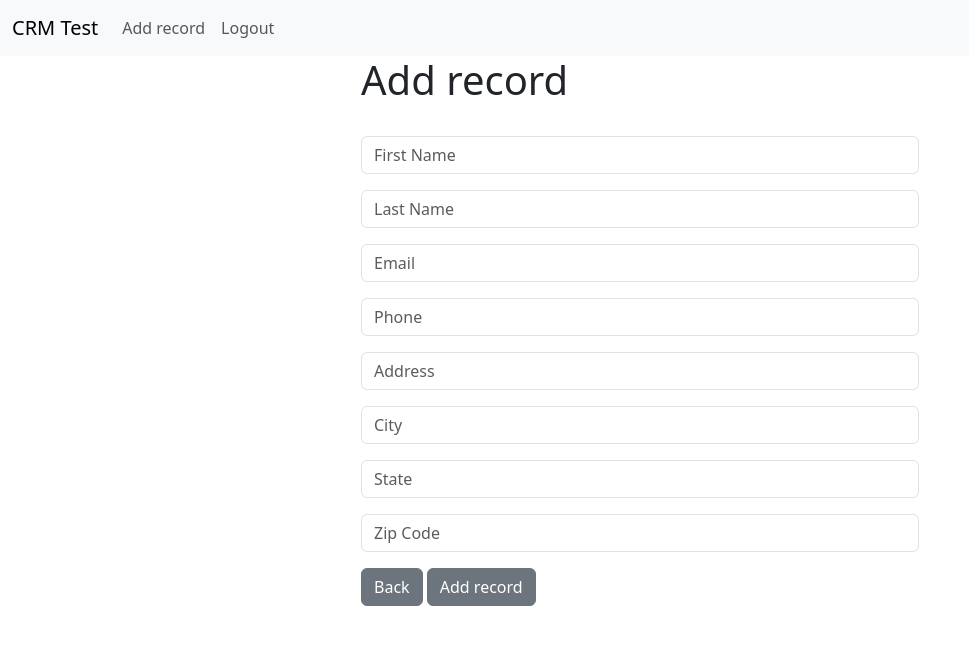
After one commit to marc2505/django_crm, a Django app: page /add_record/ in a window 1280 px wide. The commit adds this page. Shown: the top 645 px of the page, without its empty margins (0-969 px from the left). Run offline with Django 4.2, Linux system fonts and the light colour scheme; the visitor is signed in with stand-in values (Sample User, id 1).

Commit message:
Commit final project

```diff
--- a/website/admin.py
+++ b/website/admin.py
@@ -1,3 +1,5 @@
 from django.contrib import admin
+from .models import Record
 
 # Register your models here.
+admin.site.register(Record)
--- a/website/forms.py
+++ b/website/forms.py
@@ -2,6 +2,7 @@ from typing import Any
 from django.contrib.auth.forms import UserCreationForm
 from django.contrib.auth.models import User
 from django import forms
+from .models import Record
 
 class SignUpForm(UserCreationForm):
     email = forms.EmailField(label='', widget=forms.TextInput(attrs={'class':'form-control', 'placeholder':'Email Address'}))
@@ -29,3 +30,18 @@ class SignUpForm(UserCreationForm):
         self.fields['password2'].widget.attrs['placeholder'] = 'Confirm Password'
         self.fields['password2'].label = ''
         self.fields['password2'].help_text = '<span class="form-text text-muted"><small>Enter the same password as before, for verification.</small></span>'
+
+
+class AddRecordForm(forms.ModelForm):
+    first_name = forms.CharField(required=True, widget=forms.widgets.TextInput(attrs={'placeholder':'First Name', 'class': 'form-control'}), label='')
+    last_name = forms.CharField(required=True, widget=forms.widgets.TextInput(attrs={'placeholder':'Last Name', 'class': 'form-control'}), label='')
+    email = forms.CharField(required=True, widget=forms.widgets.TextInput(attrs={'placeholder':'Email', 'class': 'form-control'}), label='')
+    phone = forms.CharField(required=True, widget=forms.widgets.TextInput(attrs={'placeholder':'Phone', 'class': 'form-control'}), label='')
+    address = forms.CharField(required=True, widget=forms.widgets.TextInput(attrs={'placeholder':'Address', 'class': 'form-control'}), label='')
+    city = forms.CharField(required=True, widget=forms.widgets.TextInput(attrs={'placeholder':'City', 'class': 'form-control'}), label='')
+    state = forms.CharField(required=True, widget=forms.widgets.TextInput(attrs={'placeholder':'State', 'class': 'form-control'}), label='')
+    zip_code = forms.CharField(required=True, widget=forms.widgets.TextInput(attrs={'placeholder':'Zip Code', 'class': 'form-control'}), label='')
+
+    class Meta:
+        model = Record
+        exclude = ('user',)
--- a/website/models.py
+++ b/website/models.py
@@ -1,3 +1,16 @@
 from django.db import models
 
 # Create your models here.
+class Record(models.Model):
+    created_at = models.DateTimeField(auto_now_add=True)
+    first_name = models.CharField(max_length=50)
+    last_name = models.CharField(max_length=50)
+    email = models.CharField(max_length=100)
+    phone = models.CharField(max_length=15)
+    address = models.CharField(max_length=100)
+    city = models.CharField(max_length=50)
+    state = models.CharField(max_length=50)
+    zip_code = models.CharField(max_length=20)
+
+    def __str__(self) -> str:
+        return f"{self.first_name} {self.last_name}"
--- /dev/null
+++ b/website/templates/add_record.html
@@ -0,0 +1,19 @@
+{% extends 'base.html' %}
+{% block content %}
+
+<div class="col-md-6 offset-md-3">
+    <h1>Add record</h1>
+    <br>
+    <form action="{% url 'add_record' %}" method="post">
+        {% csrf_token %}
+
+        {{ form.as_p }}
+
+        <a href="{% url 'home' %}" class="btn btn-secondary">Back</a>
+        <button type="submit" class="btn btn-secondary">Add record</button>
+
+    </form>
+
+</div>
+
+{% endblock %}
--- a/website/templates/navbar.html
+++ b/website/templates/navbar.html
@@ -8,6 +8,9 @@
         <ul class="navbar-nav me-auto mb-2 mb-lg-0">
 
             {% if user.is_authenticated %}
+            <li class="nav-item">
+                <a class="nav-link" href="{% url 'add_record' %}">Add record</a>
+            </li>
             <li class="nav-item">
                 <a class="nav-link" href="{% url 'logout' %}">Logout</a>
             </li>
--- a/website/urls.py
+++ b/website/urls.py
@@ -6,4 +6,8 @@ urlpatterns = [
     # path("login/", views.login_user, name='login'),
     path("logout/", views.logout_user, name='logout'),
     path("register/", views.register_user, name='register'),
+    path("record/<int:pk>", views.customer_record, name='record'),
+    path("delete_record/<int:pk>", views.delete_record, name='delete_record'),
+    path("add_record/", views.add_record, name='add_record'),
+    path("update_record/<int:pk>", views.update_record, name='update_record'),
 ]
--- a/website/views.py
+++ b/website/views.py
@@ -1,9 +1,12 @@
 from django.shortcuts import render, redirect
 from django.contrib.auth import authenticate, login, logout
 from django.contrib import messages
+from .forms import SignUpForm, AddRecordForm
+from .models import Record
 
 # Create your views here.
 def home(request):
+    records = Record.objects.all()
     if request.method == 'POST':
         username = request.POST['username']
         password = request.POST['password']
@@ -16,7 +19,7 @@ def home(request):
             messages.success(request, 'There was an error, please try again ...')
             return redirect('home')
     else:
-        return render(request, 'home.html', {})
+        return render(request, 'home.html', {'records':records})
 
 def logout_user(request):
     logout(request)
@@ -24,4 +27,64 @@ def logout_user(request):
     return redirect('home')
 
 def register_user(request):
-    return render(request, 'register.html', {})
+    if request.method == 'POST':
+        form = SignUpForm(request.POST)
+        if form.is_valid():
+            form.save()
+            username = form.cleaned_data['username']
+            password = form.cleaned_data['password1']
+            user = authenticate(username=username, password=password)
+            login(request, user)
+            messages.success(request, 'You have successfully been registered !')
+            return redirect('home')
+    else:
+        form = SignUpForm()
+        return render(request, 'register.html', {'form':form})
+
+    return render(request, 'register.html', {'form':form})
+
+
+def customer_record(request, pk):
+    if request.user.is_authenticated:
+        customer_record = Record.objects.get(id=pk)
+        return render(request, 'record.html', {'customer_record':customer_record})
+    else:
+        messages.success(request, 'You must be logged in to view that page')
+        return redirect('home')
+
+def delete_record(request, pk):
+    if request.user.is_authenticated:
+        delete_it = Record.objects.get(id=pk)
+        delete_it.delete()
+        messages.success(request, 'You successfully deleted record ')
+        return redirect('home')
+    else:
+        messages.success(request, 'You must be logged in to do that ...')
+        return redirect('home')
+
+def add_record(request):
+    form = AddRecordForm(request.POST or None)
+    if request.user.is_authenticated:
+        if request.method == 'POST':
+            if form.is_valid():
+                add_record = form.save()
+                messages.success(request, 'Record added successfully !')
+                return redirect('home')
+        return render(request, 'add_record.html', {'form': form})
+    else:
+        messages.success(request, 'You must be logged in ...')
+        return redirect('home')
+
+
+def update_record(request, pk):
+    if request.user.is_authenticated:
+        cur_record = Record.objects.get(id=pk)
+        form = AddRecordForm(request.POST or None, instance=cur_record)
+        if form.is_valid():
+            form.save()
+            messages.success(request, 'Record has been updated :)')
+            return redirect('home')
+        return render(request, 'update_record.html', {'form':form})
+    else:
+        messages.success(request, 'You must be logged in ...')
+        return redirect('home')
```
Also changed, not shown: website/templates/home.html (+40 -4 lines), website/templates/record.html (added, +26 -0 lines), website/templates/register.html (+23 -0 lines), website/templates/update_record.html (added, +17 -0 lines), website/migrations/0001_initial.py (added), website/templates/base.html (indentation only).
